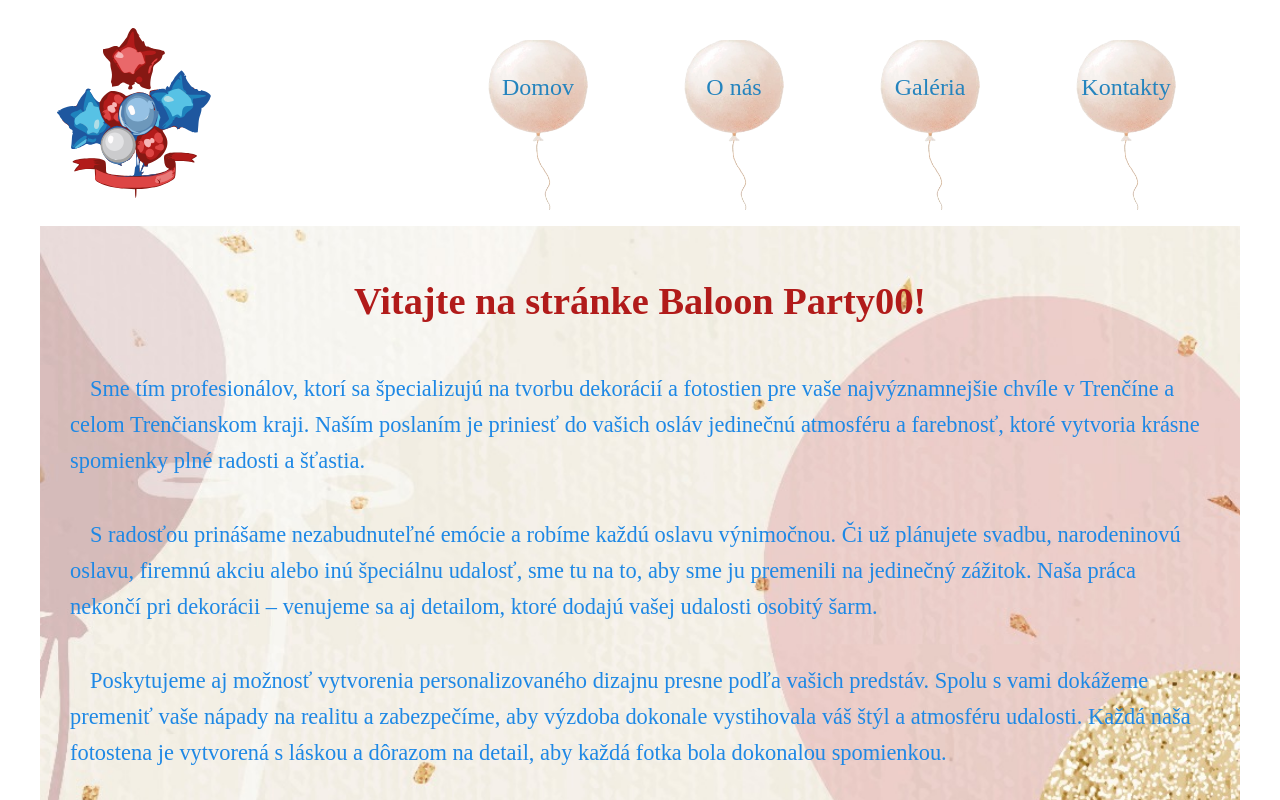
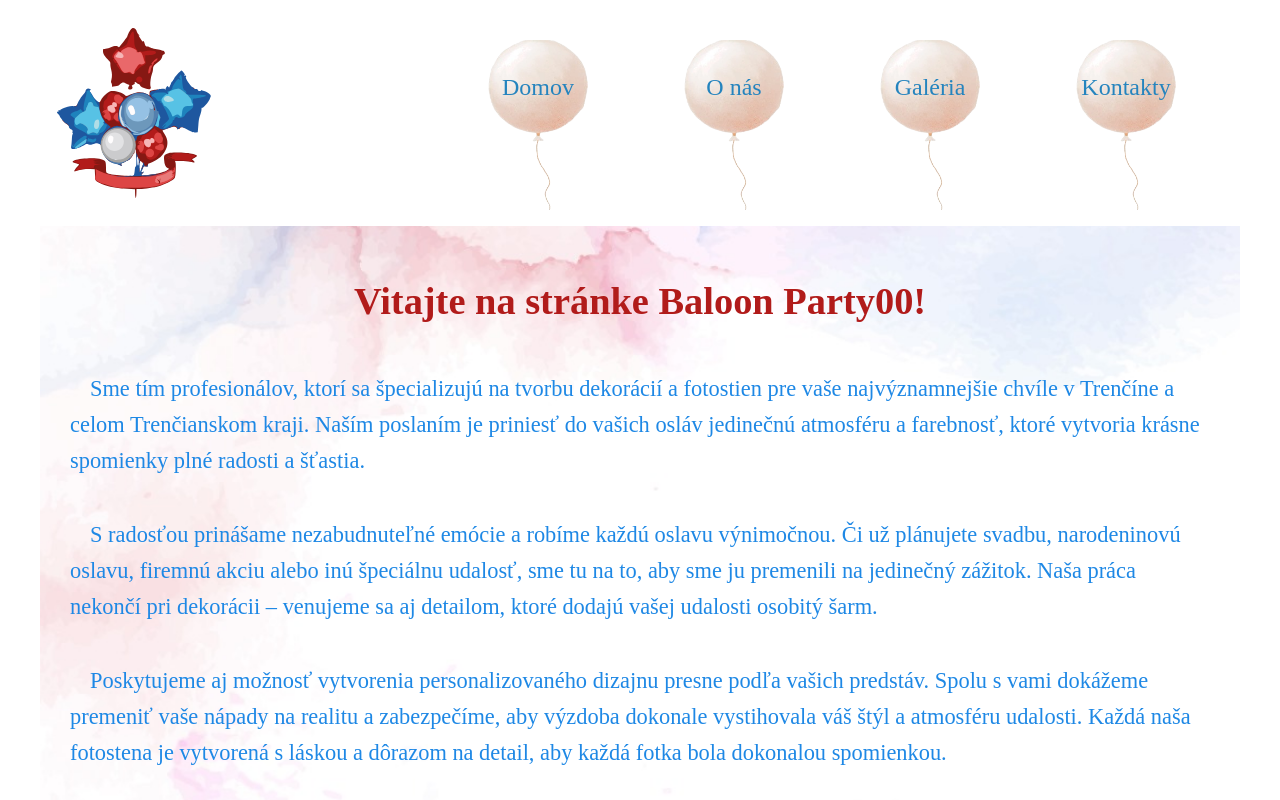
Before and after one commit to VadymMak/baloon-party, a React (Create React App) app: page /services in a window 1280 px wide. Shown: the top 800 px of the page. Built offline with nearby package versions, Linux system fonts and the light colour scheme.

Commit message:
bachkround for about page replaced

```diff
--- a/src/pages/AboutPage.module.scss
+++ b/src/pages/AboutPage.module.scss
@@ -1,5 +1,6 @@
 .aboutPage {
-  background: url("../assets/about-bkg.jpg") no-repeat center center fixed;
+  background: url("../assets/about-background.jpg") no-repeat center center
+    fixed;
   background-size: cover;
   width: 100%; /* Use 100% to avoid horizontal overflow caused by scrollbar */
   min-height: 100vh;
```
Also changed, not shown: src/assets/about-background.jpg (added).
